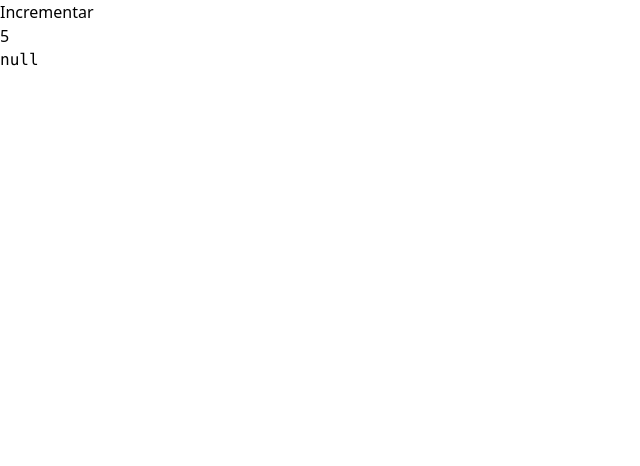
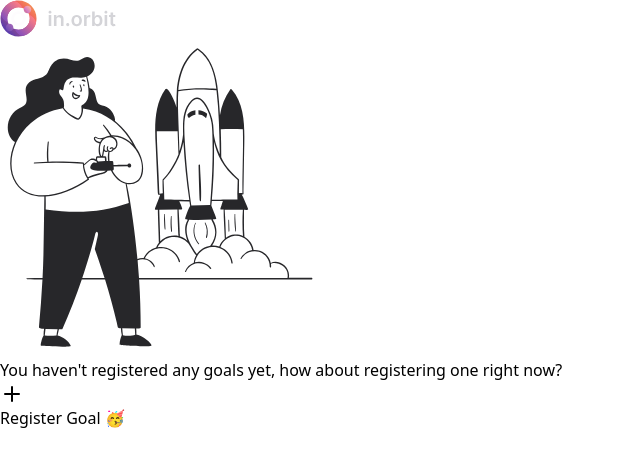
Before and after one commit to ludiemert/Nlw_Pocket_Node_React, a React (Vite) app in the folder web/: page / in a window 1280 px wide. Shown: the top 466 px of the page, without its empty margins (0-640 px from the left). Built offline with nearby package versions, Linux system fonts and the light colour scheme; no server answers.

Commit message:
tests REACT and estado and useEffect, useState

```diff
--- a/web/src/App.tsx
+++ b/web/src/App.tsx
@@ -2,40 +2,30 @@ import { Dialog } from './components/ui/dialog'
 
 import { CreateGoal } from './components/create-goal'
 //import { Summary } from './components/summary'
-import { useState } from 'react'
+import { useEffect, useState } from 'react'
+import { Summary } from './components/summary'
+import { EmptyGoals } from './components/empty-goals'
 
 //import { EmptyGoals } from './components/empty-goals'
 
-//let count = 5
-
 export function App() {
-  const [count, setCount] = useState(5)
   const [summary, setSumary] = useState(null)
 
-  function increment() {
-    setCount(count + 1)
-  }
-
+  useEffect(() => {
     fetch('http://localhost:3333/summary')
       .then(response => {
         return response.json()
       })
       .then(data => {
-      setSumary(data)
+        setSumary(data.summary)
       })
+  }, [])
 
   return (
     <Dialog>
-      {/* <EmptyGoals /> */}
-      <button type="button" onClick={increment}>
-        Incrementar
-      </button>
+      {/* IF no REACT */}
+      {summary?.total > 0 ? <Summary /> : <EmptyGoals />}
 
-      <h1 className="text-4xl">{count}</h1>
-
-      <pre>{JSON.stringify(summary, null, 2)}</pre>
-
-      {/*   <Summary /> */}
       <CreateGoal />
     </Dialog>
   )
```
Lines whose indentation alone changed are shown as unchanged.
